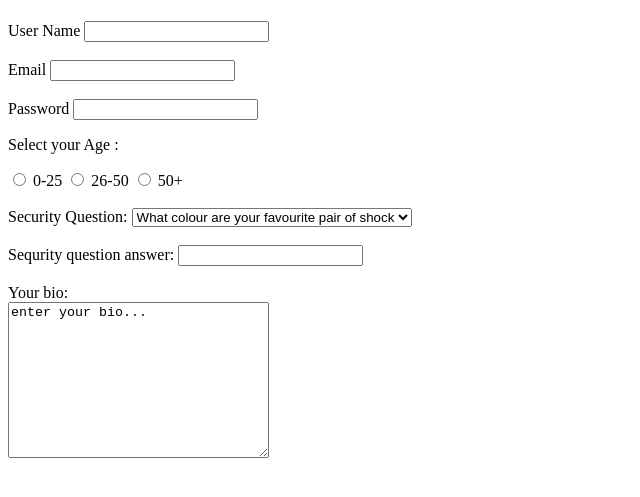
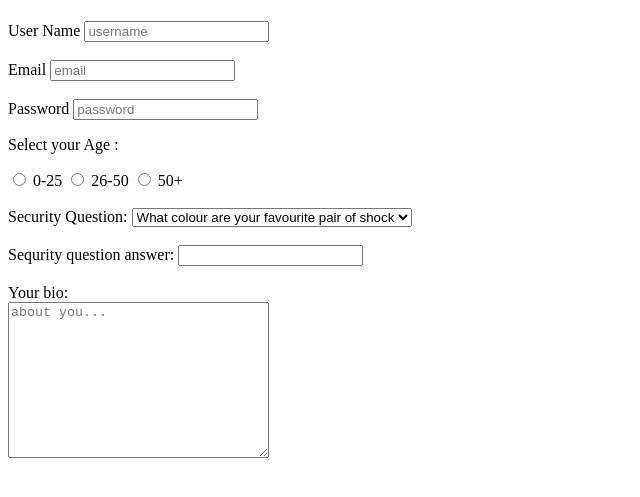
Before and after one commit to mahfoos/Learn-HTML, a plain HTML site: page form.html in a window 1280 px wide. Shown: the part 59-556 px from the top of the page, without its empty margins (0-640 px from the left). Drawn offline with Linux system fonts and the light colour scheme.

Commit message:
added placeholder

```diff
--- a/form.html
+++ b/form.html
@@ -9,21 +9,21 @@
     <form>
         <!-- Text Field -->
         <label for="username"> User Name</label>
-        <input type="text" id = "username">
+        <input type="text" id = "username" placeholder="username">
 
         <br><br>
 
         <label for="email">Email</label>
-        <input type="email" id="email">
+        <input type="email" id="email" placeholder="email">
 
         <br><br>
 
         <label for="password">Password</label>
-        <input type="password" id="password">
+        <input type="password" id="password" placeholder="password">
 
         <!-- Radio Button -->
         <p>Select your Age : </p>
-        <input type="radio" name="age" value="0-25" id="option-1">
+        <input type="radio" name="age" value="0-25" id="option-1" >
         <label for="option-1">0-25</label>
 
         <input type="radio" name="age" value="26-50" id="option-2">
@@ -51,7 +51,7 @@
 
         <!-- Text area -->
         <label for="bio">Your bio: </label><br>
-        <textarea name="bio" id="bio" cols="30" rows="10">enter your bio...</textarea>
+        <textarea name="bio" id="bio" cols="30" rows="10" placeholder="about you..."></textarea>
 
 
     </form>
```
